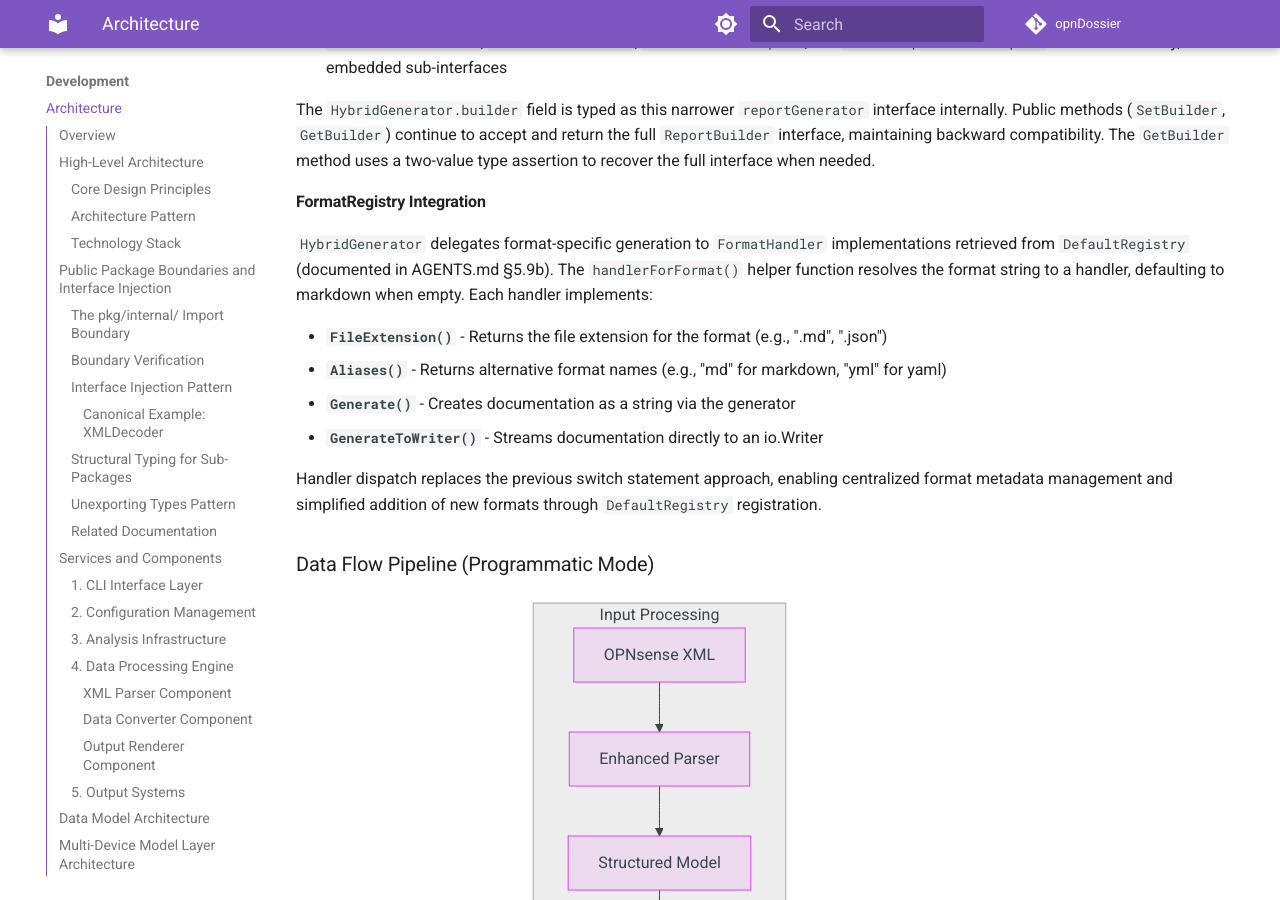
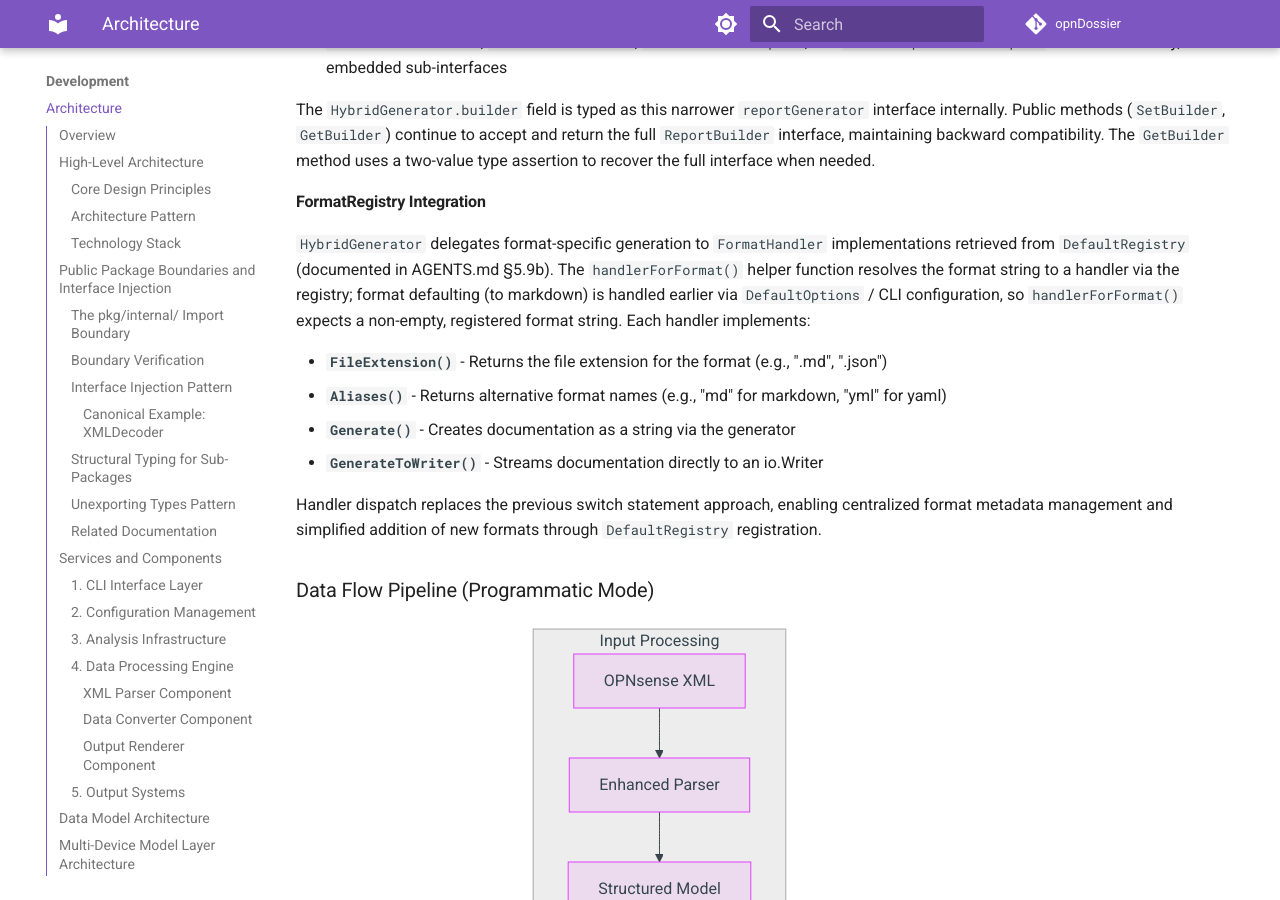
Before and after one commit to EvilBit-Labs/opnDossier, an MkDocs documentation site: the page built from docs/development/architecture.md, in a window 1280 px wide and 900 px high, scrolled down 12218 px. Built offline with MkDocs 1.6.1 and Material for MkDocs 9.7.7, drawn with Linux system fonts in a browser that asks for light colours; comment, search, counter and statistics services are not loaded; the version menu is left out.

Commit message:
refactor(docs): clarify format handling in HybridGenerator and FormatRegistry integration
Signed-off-by: UncleSp1d3r <unclesp1d3r@evilbitlabs.io>

```diff
--- a/docs/development/architecture.md
+++ b/docs/development/architecture.md
@@ -511,7 +511,7 @@ The `HybridGenerator.builder` field is typed as this narrower `reportGenerator`
 
 #### FormatRegistry Integration
 
-`HybridGenerator` delegates format-specific generation to `FormatHandler` implementations retrieved from `DefaultRegistry` (documented in AGENTS.md §5.9b). The `handlerForFormat()` helper function resolves the format string to a handler, defaulting to markdown when empty. Each handler implements:
+`HybridGenerator` delegates format-specific generation to `FormatHandler` implementations retrieved from `DefaultRegistry` (documented in AGENTS.md §5.9b). The `handlerForFormat()` helper function resolves the format string to a handler via the registry; format defaulting (to markdown) is handled earlier via `DefaultOptions` / CLI configuration, so `handlerForFormat()` expects a non-empty, registered format string. Each handler implements:
 
 - **`FileExtension()`** - Returns the file extension for the format (e.g., ".md", ".json")
 - **`Aliases()`** - Returns alternative format names (e.g., "md" for markdown, "yml" for yaml)
```
